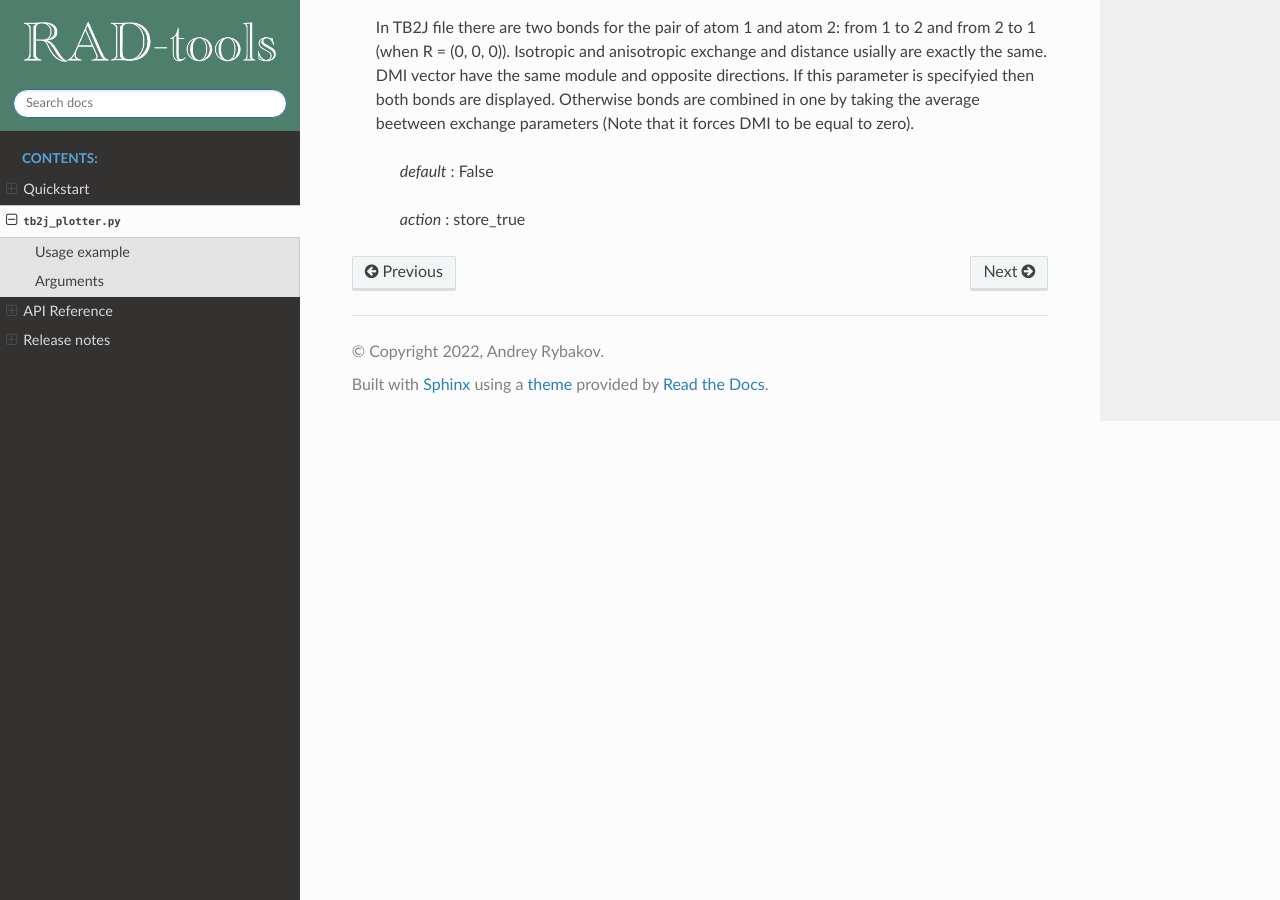
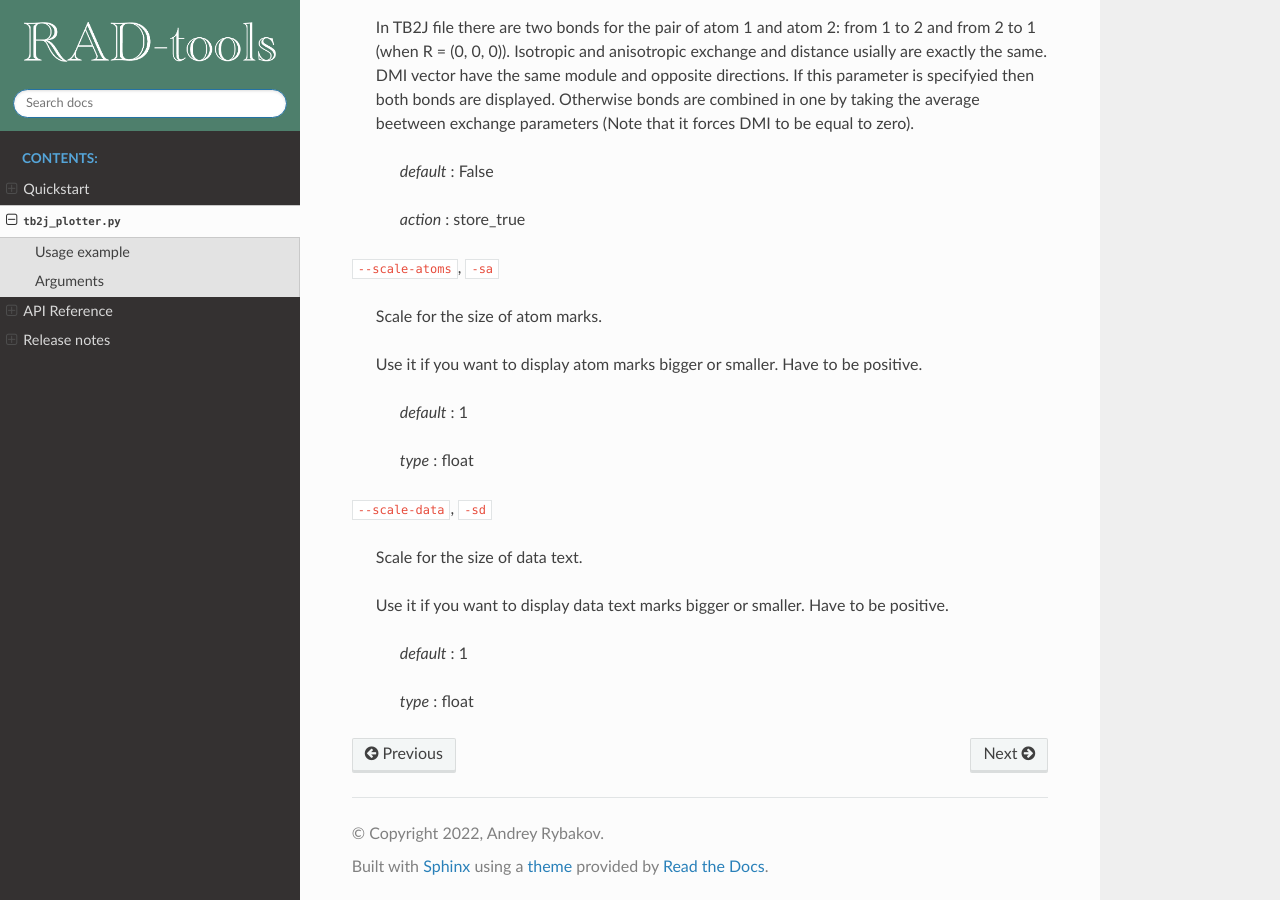
Before and after one commit to adrybakov/rad-tools, a Sphinx documentation site: the page built from docs/source/tb2j_plotter.rst, in a window 1280 px wide and 900 px high, scrolled down 4688 px. Built offline with Sphinx 7.4.7 and the Read the Docs theme 2.0.0, drawn with Linux system fonts in a browser that asks for light colours.

Commit message:
Add new arguments

```diff
--- a/docs/source/release-notes.rst
+++ b/docs/source/release-notes.rst
@@ -1,5 +1,11 @@
 Release notes
 =============
+
+0.0.0.6
+-------
+
+Add arguments :ref:`--scale-data <tb2j_plotter_scale_data>` and
+:ref:`--scale-atoms <tb2j_plotter_scale_atoms>` to the ``tb2j_plotter.py``.
 
 0.0.0.5
 -------
--- a/docs/source/tb2j_plotter.rst
+++ b/docs/source/tb2j_plotter.rst
@@ -256,3 +256,29 @@ Arguments
         *default* : False
 
         *action* : store_true
+
+.. _tb2j_plotter_scale_atoms:
+
+``--scale-atoms``, ``-sa``
+
+    Scale for the size of atom marks.
+
+    Use it if you want to display atom marks bigger or smaller.
+    Have to be positive.
+
+        *default* : 1
+
+        *type* : float
+
+.. _tb2j_plotter_scale_data:
+
+``--scale-data``, ``-sd``
+
+    Scale for the size of data text.
+
+    Use it if you want to display data text marks bigger or smaller.
+    Have to be positive.
+
+        *default* : 1
+
+        *type* : float
--- a/rad_tools/__init__.py
+++ b/rad_tools/__init__.py
@@ -2,4 +2,4 @@
 All The tools from the package.
 """
 
-__version__ = "0.0.0.5"
+__version__ = "0.0.0.6"
```
Also changed, not shown: 1 other file.
